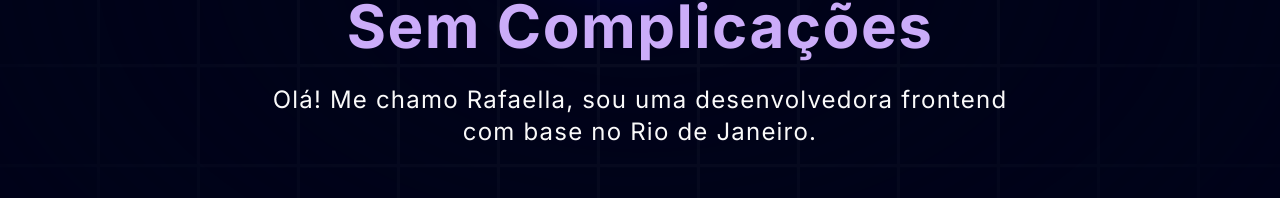
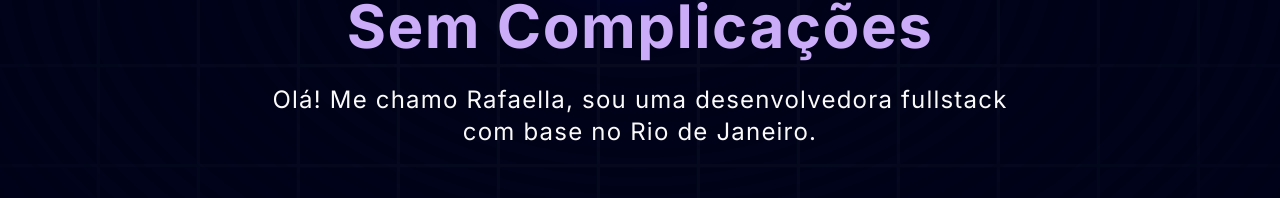
Before and after one commit to godinhorafa/rafaellagodinho, a Next.js app: page / in a window 1280 px wide. Shown: the part 436-634 px from the top of the page. Built offline with nearby package versions, Linux system fonts and the light colour scheme.

Commit message:
hero update

```diff
--- a/components/Hero.tsx
+++ b/components/Hero.tsx
@@ -39,7 +39,7 @@ const Hero = () => {
           />
 
           <p className="text-center md:tracking-wider mb-4 text-sm md:text-lg lg:text-2xl">
-            Olá! Me chamo Rafaella, sou uma desenvolvedora frontend com base no
+            Olá! Me chamo Rafaella, sou uma desenvolvedora fullstack com base no
             Rio de Janeiro.
           </p>
 
```
